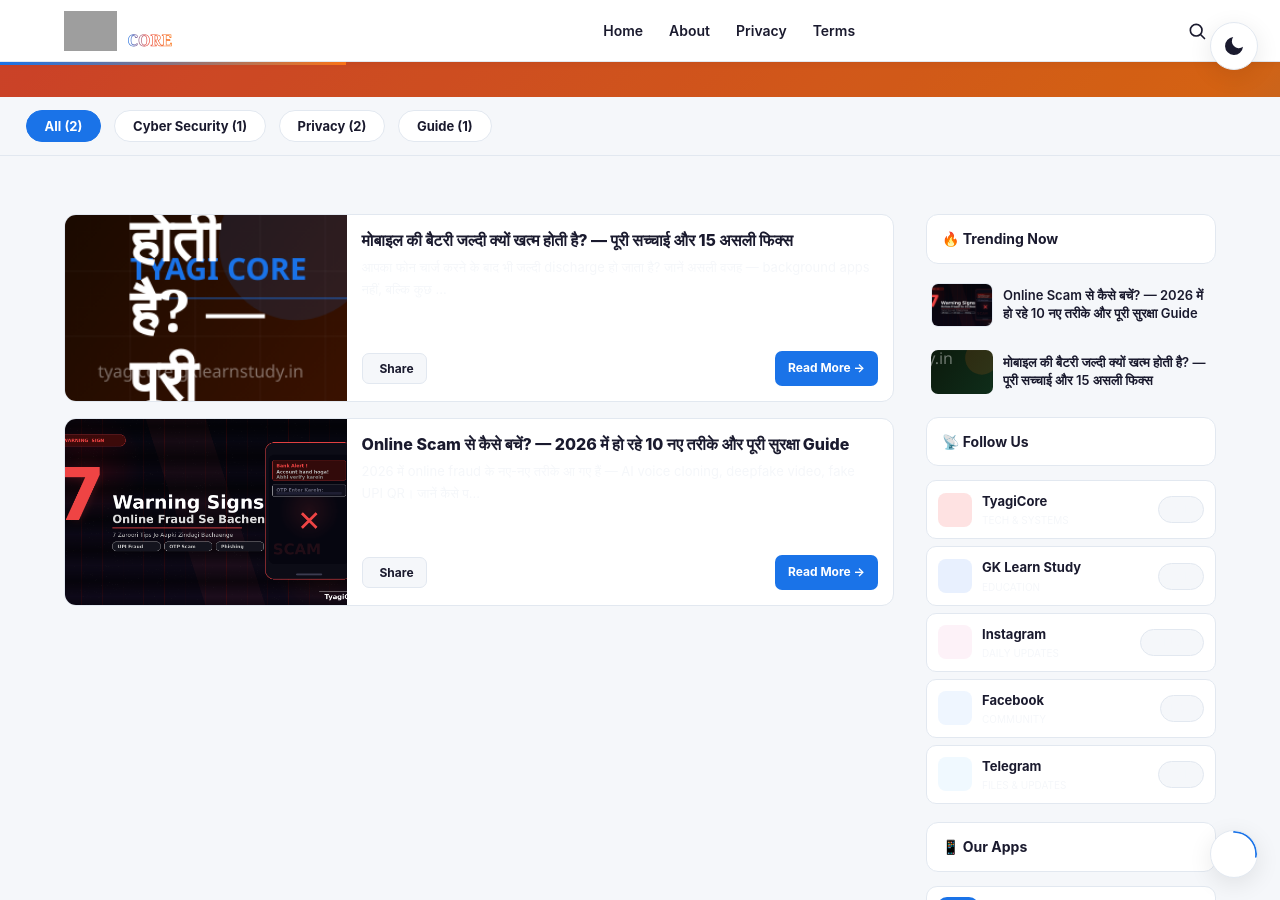
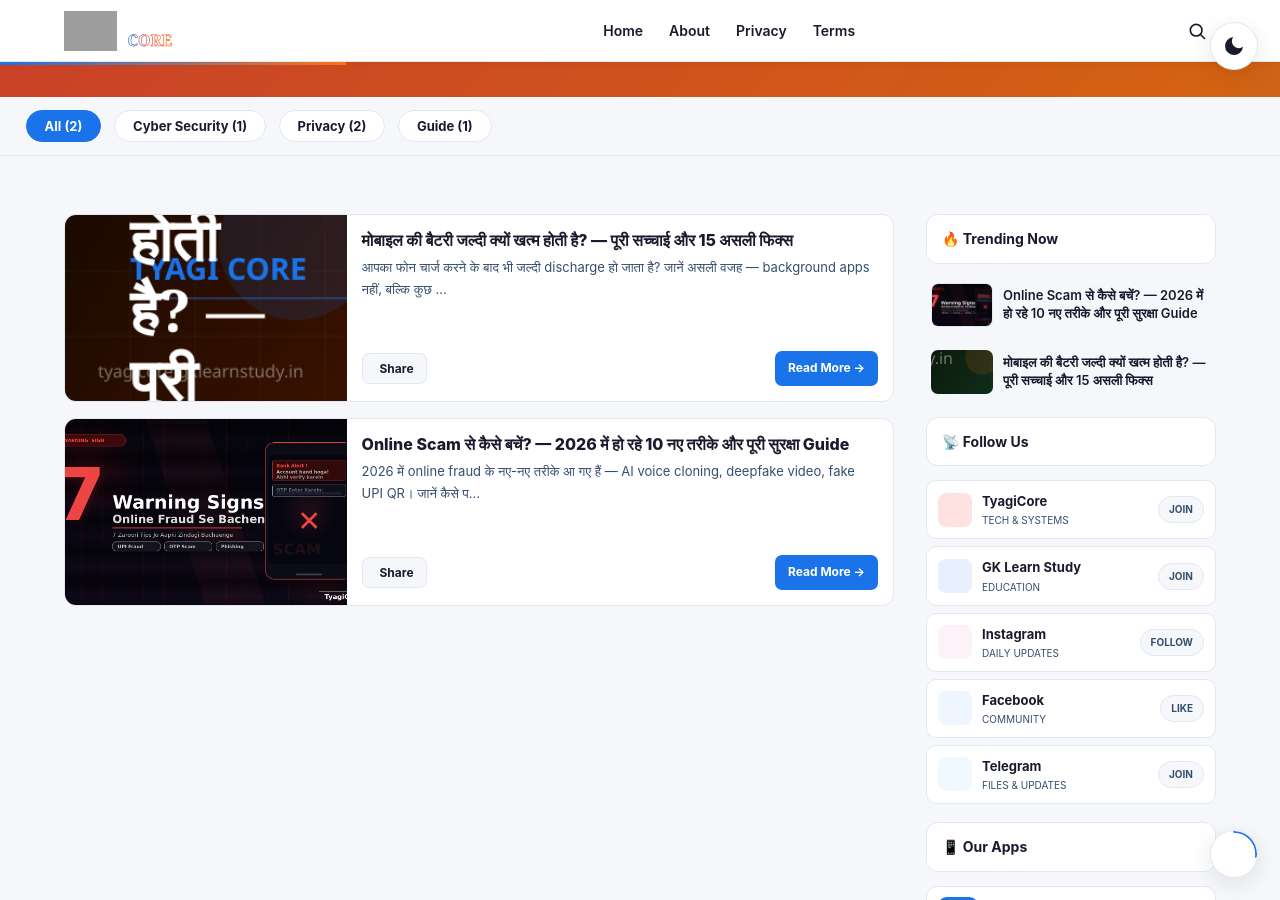
Before and after one commit to HimanshuTyagiJi/TyagiCore, a Jekyll site: the page built from index.html, in a window 1280 px wide and 900 px high, scrolled down 411 px. Built offline with Jekyll 4.4.1, drawn with Linux system fonts in a browser that asks for light colours; grey boxes are pictures that could not be loaded.

Commit message:
Update style.css

```diff
--- a/assets/css/style.css
+++ b/assets/css/style.css
@@ -10,7 +10,7 @@
   --bg:            #f5f7fa;
   --card-bg:       #ffffff;
   --text-color:    #1a1a2e;
-  --text-muted:    #F5F7FA;
+  --text-muted:    #354E6E;
   --border-color:  #e2e8f0;
 
   /* Brand colors — Google palette */
```
